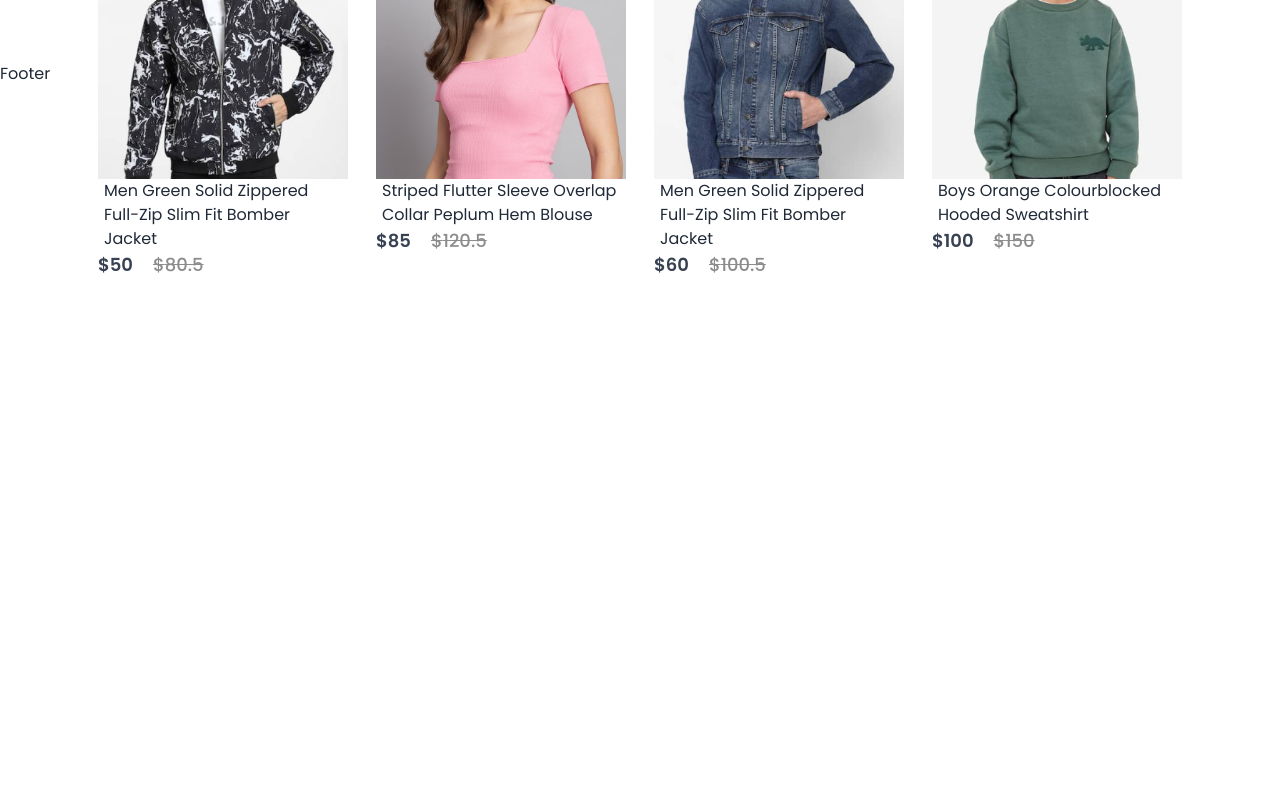
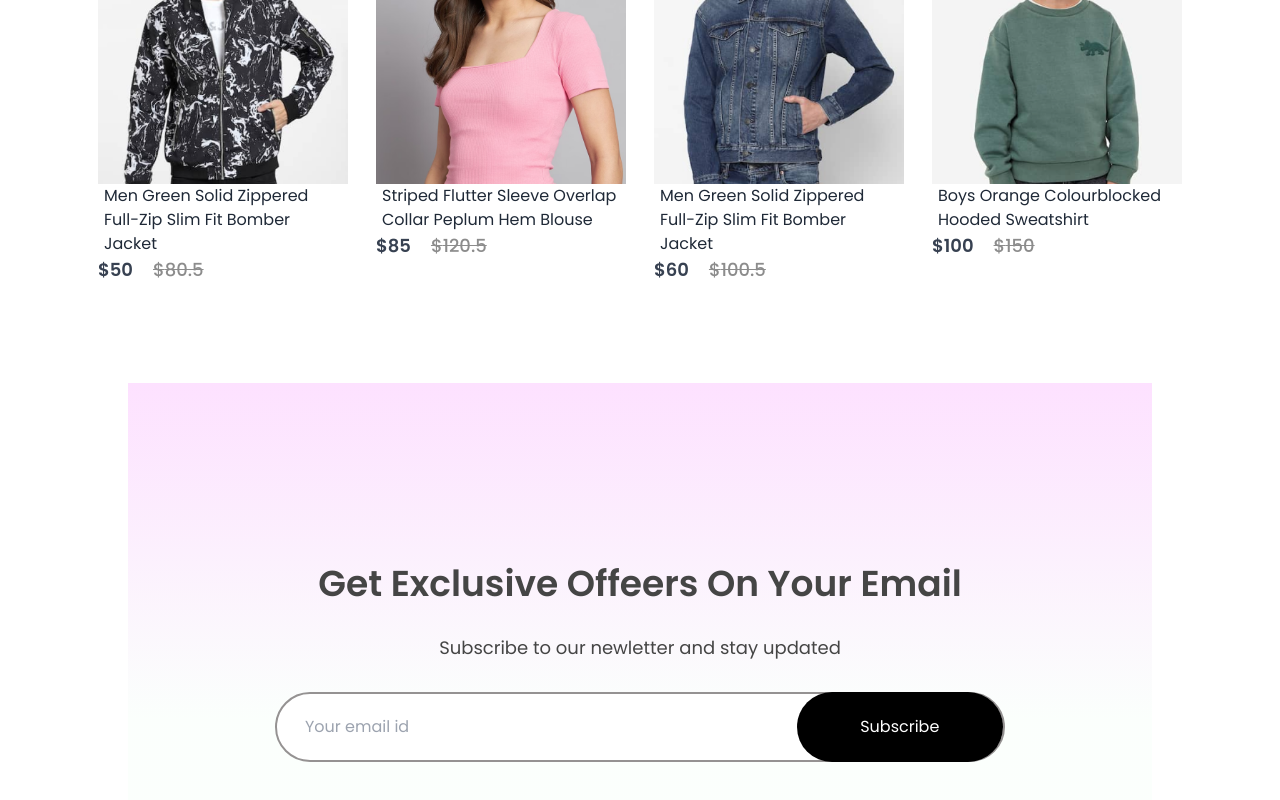
Before and after one commit to MIRNOMAN/PrimePulse-clothing-brand-client, a React (Vite) app: page / in a window 1280 px wide. Shown: the part 3088-3888 px from the top of the page. Before the commit the page ends 3366 px from the top, so only its background shows below. Built offline with nearby package versions, Linux system fonts and the light colour scheme.

Commit message:
create a sent offer mail

```diff
--- a/src/Components/NewCollections/NewCollections.jsx
+++ b/src/Components/NewCollections/NewCollections.jsx
@@ -3,7 +3,7 @@ import Item from "../Items/Items"
 
 const NewCollections = () => {
   return (
-    <div className="flex flex-col items-center gap-3 h-[90vh]">
+    <div className="flex flex-col items-center gap-3 mb-[100px]">
         <h1 className="text-[#171717] text-4xl font-semibold">NEW COLLECTIONS</h1>
         <hr className="w-[200px] h-[6px] rounded-lg bg-[#252525]" />
         <div className="grid grid-cols-4 mt-12 gap-7">
--- a/src/Components/NewsLetter/NewsLetter.jsx
+++ b/src/Components/NewsLetter/NewsLetter.jsx
@@ -2,8 +2,13 @@
 
 const NewsLetter = () => {
   return (
-    <div className="newsLatter">
-         <h1>Get Exclusive Offeers On Your Email</h1>
+    <div className="newsLatter w-[80%] mt-24 h-[70vh] flex m-auto ">
+         <h1 className="text-[#454545] text-4xl font-semibold">Get Exclusive Offeers On Your Email</h1>
+         <p className="text-[#454545] text-lg ">Subscribe to our newletter and stay updated</p>
+         <div className="flex items-center justify-between bg-white w-[730px] h-[70px] rounded-[80px] border-2 border-[#959292]">
+            <input className="w-[500px]  ml-7 border-none text-[#616161] text-base" type="email" placeholder="Your email id" />
+            <button className="w-[210px] h-[70px] rounded-[80px] bg-black text-white text-base cursor-pointer">Subscribe</button>
+         </div>
     </div>
   )
 }
--- a/src/Pages/Shop/Shop.jsx
+++ b/src/Pages/Shop/Shop.jsx
@@ -1,5 +1,6 @@
 import Hero from "../../Components/Hero/Hero"
 import NewCollections from "../../Components/NewCollections/NewCollections"
+import NewsLetter from "../../Components/NewsLetter/NewsLetter"
 import Offers from "../../Components/Offers/Offers"
 import Popular from "../../Components/Popular/Popular"
 
@@ -11,6 +12,7 @@ const Shop = () => {
         <Popular></Popular>
         <Offers></Offers>
         <NewCollections></NewCollections>
+        <NewsLetter></NewsLetter>
     </div>
   )
 }
--- a/src/Share/Footer/Footer.jsx
+++ b/src/Share/Footer/Footer.jsx
@@ -2,7 +2,9 @@
 
 const Footer = () => {
   return (
-    <div>Footer</div>
+    <div className="">
+
+    </div>
   )
 }
 
--- a/src/index.css
+++ b/src/index.css
@@ -22,3 +22,13 @@ transition: 0.6s;
     margin-bottom: 150px;
     background: linear-gradient(180deg,#fde1ff 0%, #e1ffea22 60%);
 }
+
+.newsLatter{
+    flex-direction: column;
+    align-items: center;
+    justify-content: center;
+    padding: 0px 140px;
+    margin-bottom: 140px;
+    background: linear-gradient(180deg, #fde1ff 0%, #e1ffea22 60%);
+    gap: 30px;
+}
```
